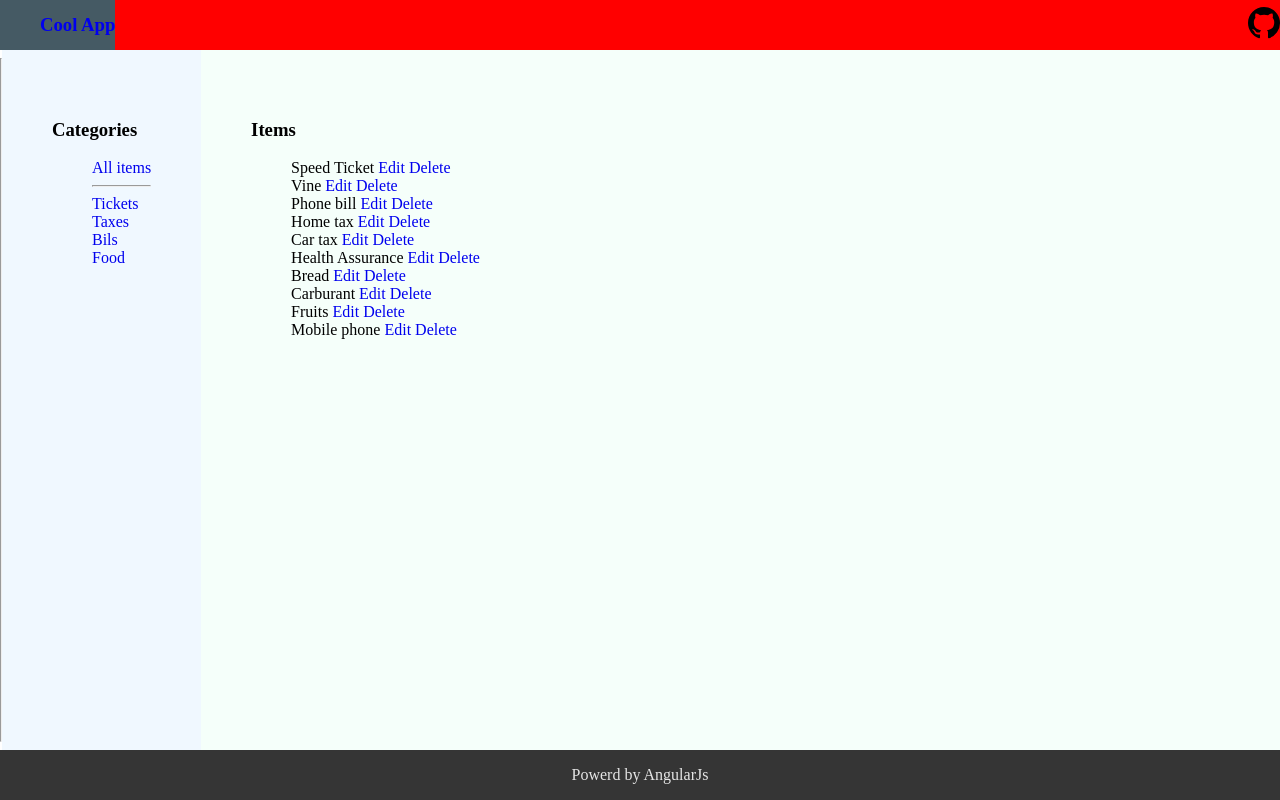
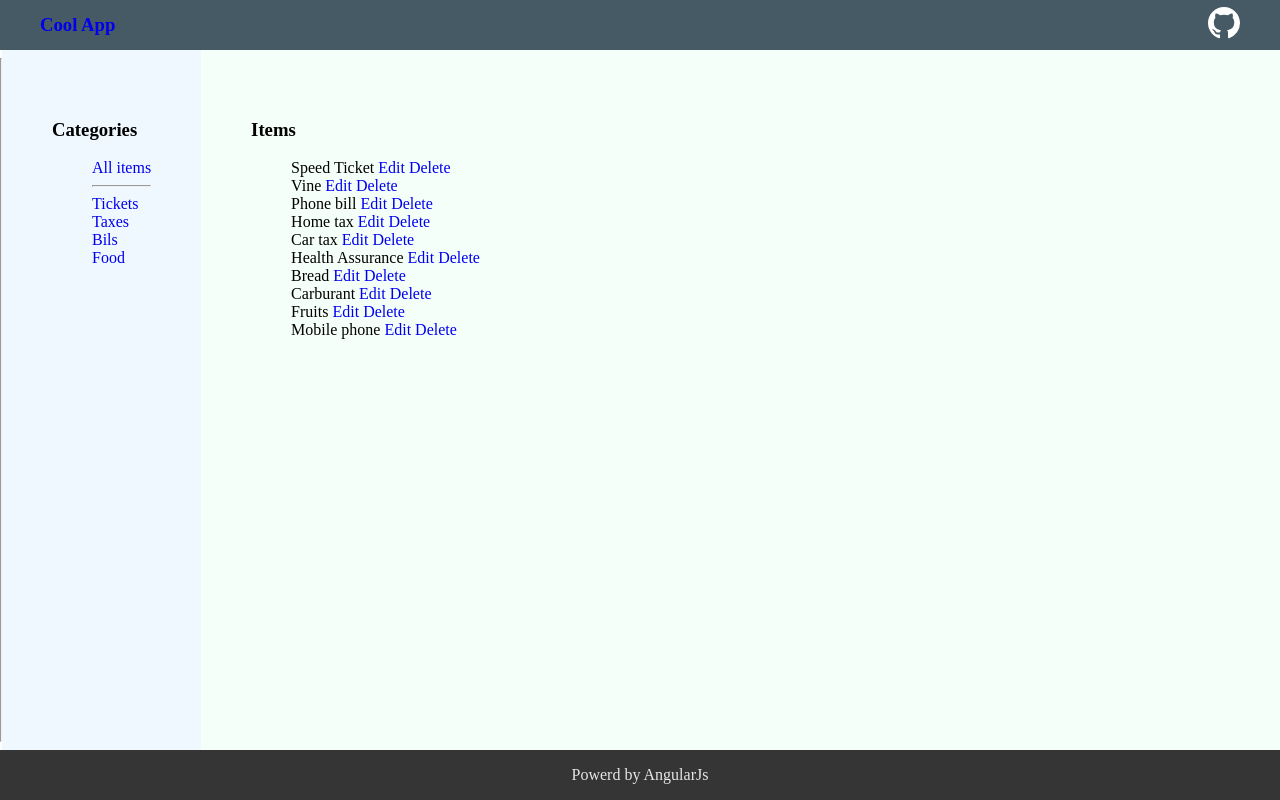
Before and after one commit to lcristianiim/angularjs-basic-archetype, a plain HTML site: page index.html in a window 1280 px wide. Drawn offline with nearby package versions, Linux system fonts and the light colour scheme.

Commit message:
Added github link to this app

```diff
--- a/index.html
+++ b/index.html
@@ -15,8 +15,8 @@
 <body ng-controller="mainController">
 <header>
     <h3 class="app-title"><a href="#" ng-click="setCurrentCategory(null)">Cool App</a></h3>
-    <a href="https:www.github.com">
-        <svg aria-hidden="true" class="octicon octicon-mark-github" height="32" version="1.1" viewBox="0 0 16 16" width="32"><path fill-rule="evenodd" d="M8 0C3.58 0 0 3.58 0 8c0 3.54 2.29 6.53 5.47 7.59.4.07.55-.17.55-.38 0-.19-.01-.82-.01-1.49-2.01.37-2.53-.49-2.69-.94-.09-.23-.48-.94-.82-1.13-.28-.15-.68-.52-.01-.53.63-.01 1.08.58 1.23.82.72 1.21 1.87.87 2.33.66.07-.52.28-.87.51-1.07-1.78-.2-3.64-.89-3.64-3.95 0-.87.31-1.59.82-2.15-.08-.2-.36-1.02.08-2.12 0 0 .67-.21 2.2.82.64-.18 1.32-.27 2-.27.68 0 1.36.09 2 .27 1.53-1.04 2.2-.82 2.2-.82.44 1.1.16 1.92.08 2.12.51.56.82 1.27.82 2.15 0 3.07-1.87 3.75-3.65 3.95.29.25.54.73.54 1.48 0 1.07-.01 1.93-.01 2.2 0 .21.15.46.55.38A8.013 8.013 0 0 0 16 8c0-4.42-3.58-8-8-8z"></path></svg>
+    <a href="https://github.com/lcristianiim/angularjs-basic-archetype">
+        <svg aria-hidden="true" class="octicon octicon-mark-github" height="32" version="1.1" viewBox="0 0 16 16" width="32"><path fill="white" fill-rule="evenodd" d="M8 0C3.58 0 0 3.58 0 8c0 3.54 2.29 6.53 5.47 7.59.4.07.55-.17.55-.38 0-.19-.01-.82-.01-1.49-2.01.37-2.53-.49-2.69-.94-.09-.23-.48-.94-.82-1.13-.28-.15-.68-.52-.01-.53.63-.01 1.08.58 1.23.82.72 1.21 1.87.87 2.33.66.07-.52.28-.87.51-1.07-1.78-.2-3.64-.89-3.64-3.95 0-.87.31-1.59.82-2.15-.08-.2-.36-1.02.08-2.12 0 0 .67-.21 2.2.82.64-.18 1.32-.27 2-.27.68 0 1.36.09 2 .27 1.53-1.04 2.2-.82 2.2-.82.44 1.1.16 1.92.08 2.12.51.56.82 1.27.82 2.15 0 3.07-1.87 3.75-3.65 3.95.29.25.54.73.54 1.48 0 1.07-.01 1.93-.01 2.2 0 .21.15.46.55.38A8.013 8.013 0 0 0 16 8c0-4.42-3.58-8-8-8z"></path></svg>
     </a>
 </header>
 <div class="app">
--- a/styles.css
+++ b/styles.css
@@ -53,4 +53,8 @@ header {
     background: red;
     justify-content: space-between;
     align-items: center;
+    background: #455A64;
 }
+svg {
+    margin-right: 40px;
+}
```
